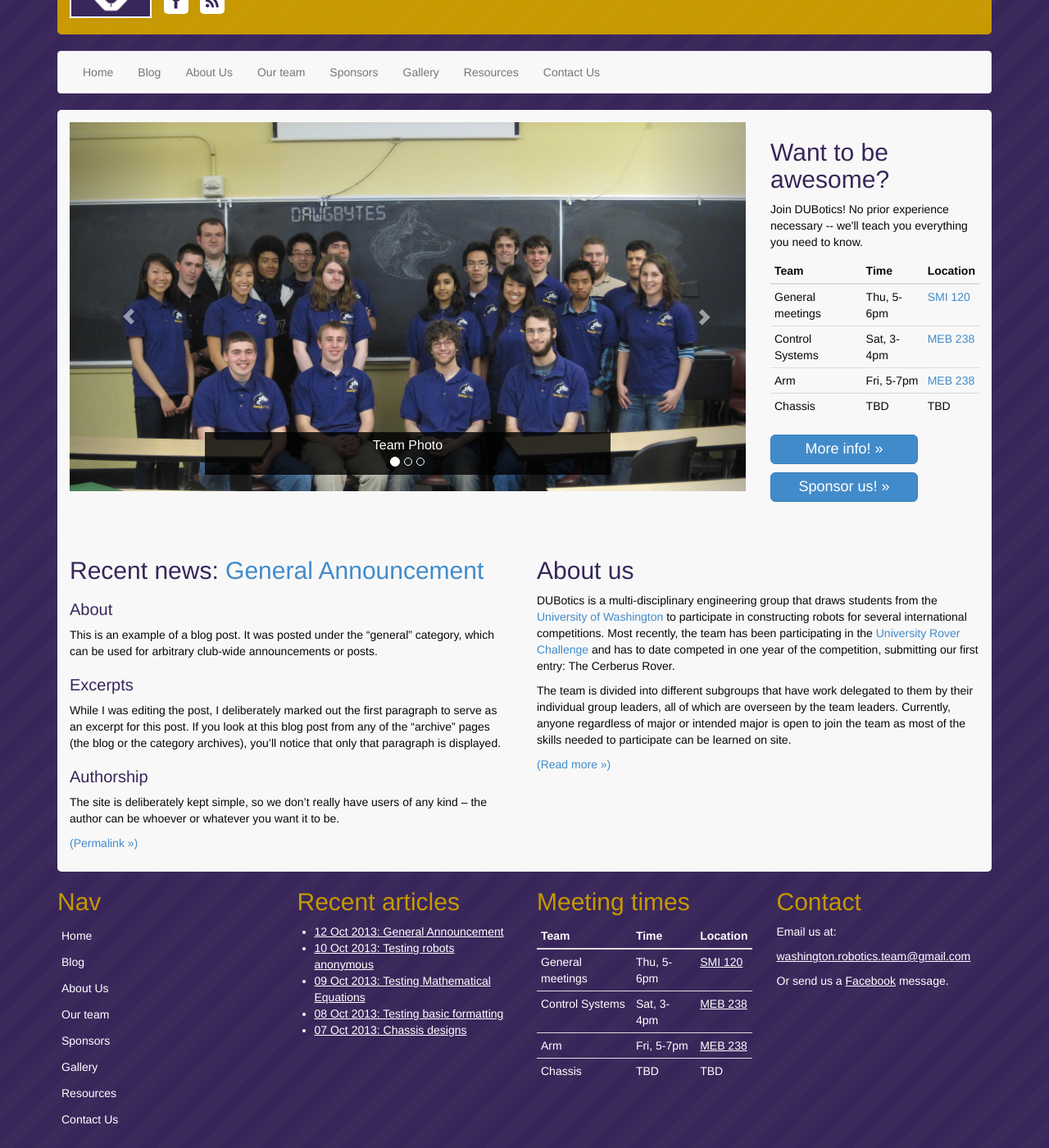
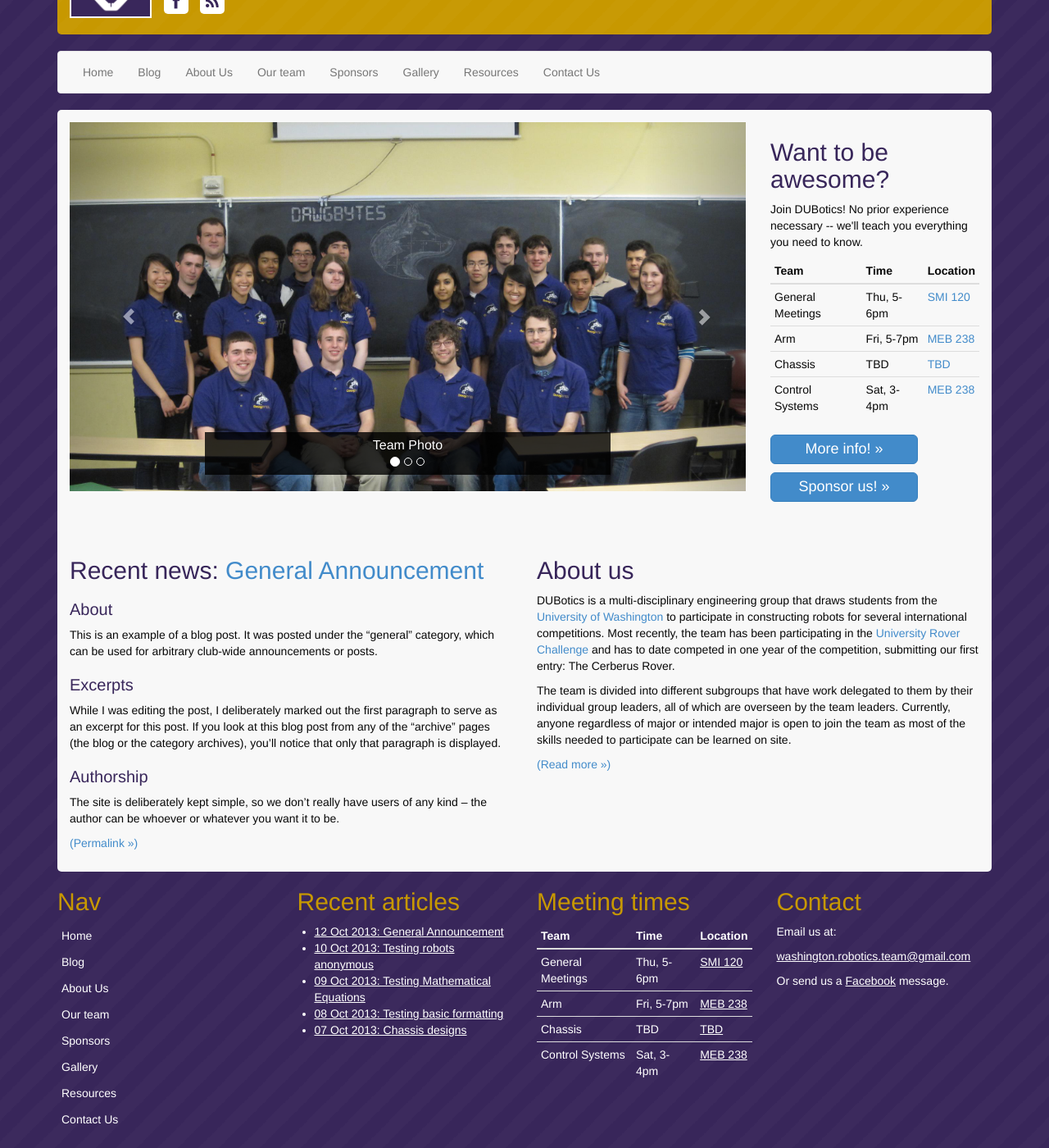
Before and after one commit to dubotics/dubotics.github.io, a Jekyll site: the page built from index.html, in a window 1280 px wide and 1400 px high, scrolled down 133 px. Shown: the whole window at 82% size. Built offline with Jekyll 4.4.1, drawn with Linux system fonts in a browser that asks for light colours; Markdown is read by kramdown in place of the engine named in the settings; the list of posts is cut into pages by our own code; part of the change alters nothing that is shown.

Commit message:
Modified config file, made meeting times read from config file, and made readme more extensive.

```diff
--- a/_config.yml
+++ b/_config.yml
@@ -81,3 +81,22 @@ gallery:
           url: /assets/carouselPictures/mars-rover.jpg
         - caption: Quadcopter
           url: /assets/carouselPictures/quadcopter.jpg
+
+# Meeting times and locations
+meeting_times:
+    -   team_name: General Meetings
+        time: Thu, 5-6pm
+        location: SMI 120
+        url: http://uw.edu/maps/?smi
+    -   team_name: Arm
+        time: Fri, 5-7pm
+        location: MEB 238
+        url: http://uw.edu/maps/?meb
+    -   team_name: Chassis
+        time: TBD
+        location: TBD
+        url: http://uw.edu/maps/
+    -   team_name: Control Systems
+        time: Sat, 3-4pm
+        location: MEB 238
+        url: http://uw.edu/maps/?meb
--- a/_includes/meeting-times.html
+++ b/_includes/meeting-times.html
@@ -8,26 +8,13 @@
             </tr>
         </thead>
         <tbody>
-        <tr>
-            <td>General meetings</td>
-            <td>Thu, 5-6pm</td>
-            <td><a href="http://uw.edu/maps/?smi">SMI 120</a></td>
-        </tr>
-        <tr>
-            <td>Control Systems</td>
-            <td>Sat, 3-4pm</td>
-            <td><a href="http://uw.edu/maps/?meb">MEB 238</a></td>
-        </tr>
-        <tr>
-            <td>Arm</td>
-            <td>Fri, 5-7pm</td>
-            <td><a href="http://uw.edu/maps/?meb">MEB 238</a></td>
-        </tr>
-        <tr>
-            <td>Chassis</td>
-            <td>TBD</td>
-            <td>TBD</td>
-        </tr>
+        {% for meeting in site.meeting_times %}
+            <tr>
+                <td>{{ meeting.team_name }}</td>
+                <td>{{ meeting.time }}</td>
+                <td><a href="{{ meeting.url }}">{{ meeting.location }}</a></td>
+            </tr>
+        {% endfor %}
         </tbody>
     </table>
 </div>
```
Also changed, not shown: README.md, 3 other files.
